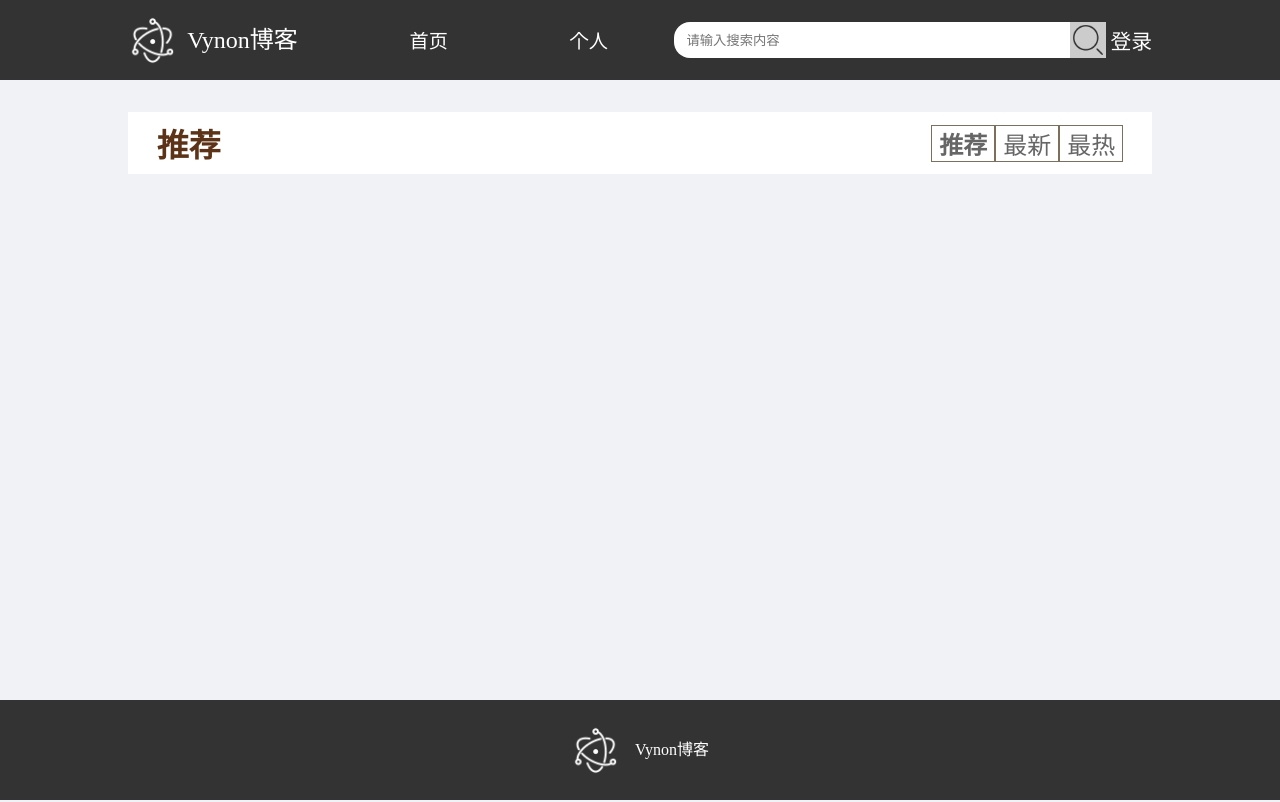
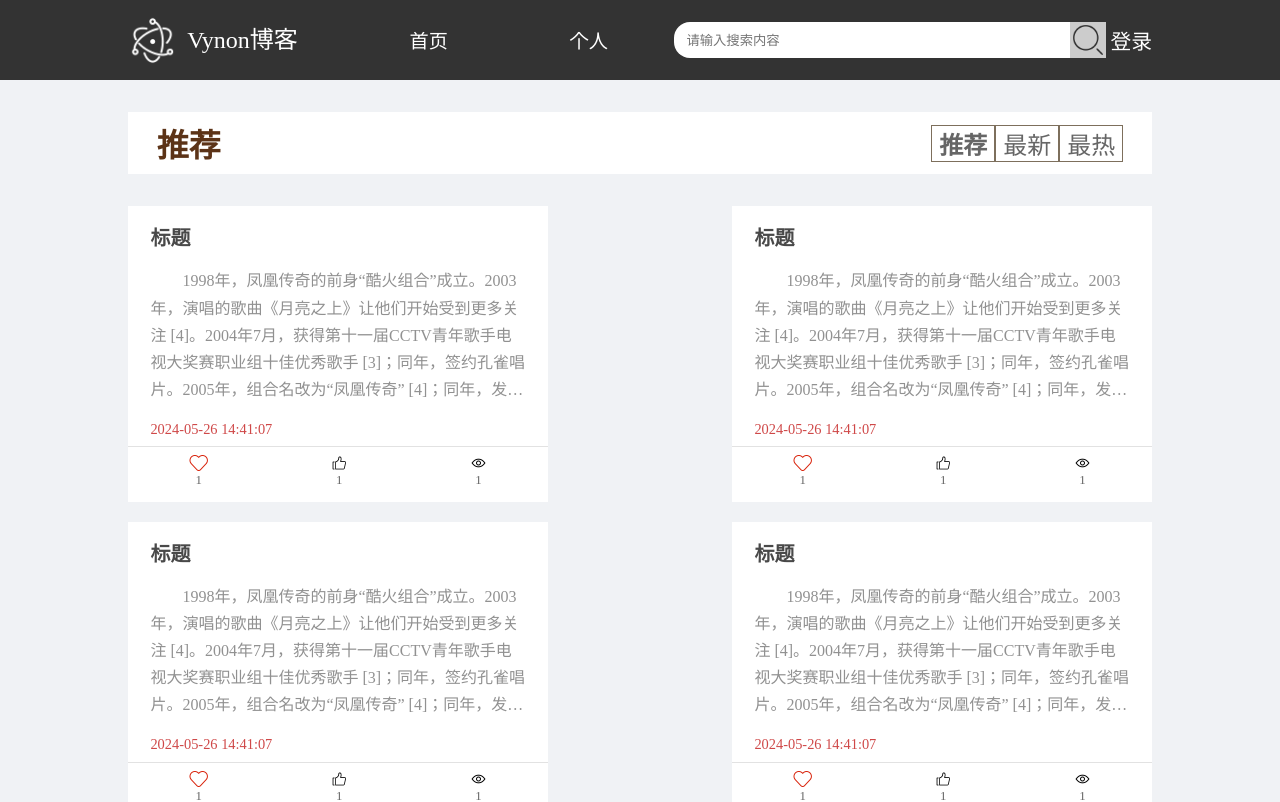
Before and after one commit to NanluQingshi/VynoBlog, a Vue app: page /home in a window 1280 px wide. Shown: the top 802 px of the page. Built offline with nearby package versions, Linux system fonts and the light colour scheme.

Commit message:
封装首页博客组件

```diff
--- /dev/null
+++ b/src/components/BlogCon.vue
@@ -0,0 +1,146 @@
+<!--
+ * @Author: nlqs
+ * @Date: 2024-05-26 13:57:31
+ * @Description: 博客组件
+-->
+
+<script setup>
+import { ref } from 'vue'
+
+// 是否收藏
+const isCollect = ref(true)
+// 是否点赞
+const isLike = ref(false)
+
+// TODO: 获取博客详情
+const getDetail = () => {}
+</script>
+
+<template>
+  <div class="blog">
+    <div
+      class="content"
+      @click="getDetail"
+    >
+      <div class="title">标题</div>
+      <div class="text">1998年，凤凰传奇的前身“酷火组合”成立。2003年，演唱的歌曲《月亮之上》让他们开始受到更多关注 [4]。2004年7月，获得第十一届CCTV青年歌手电视大奖赛职业组十佳优秀歌手 [3]；同年，签约孔雀唱片。2005年，组合名改为“凤凰传奇” [4]；同年，发行组合的首张专辑《月亮之上》 [109-110]；此外，还获得了中央电视台综艺频道选秀节目《星光大道》的年度亚军，而他们的演艺之路也正式开启 [4-5]。2008年，首次参加中央电视台春节联欢晚会，而他们也先后十次登上了央视春晚舞台。2009年，进入二炮文工团 [6]；同年，凭借专辑《最炫民族风》获得第11届CCTV-MTV音乐盛典“内地年度最佳组合”奖。
+        2010年，举办组合出道后的首场演唱会 [123]；同年，他们演唱的歌曲《荷塘月色》获得广东省第八届精神文明建设“五个一工程”奖。2012年，发行组合的首张舞曲专辑《舞动奇迹》，其中歌曲《最炫民族风》成为首支被美国NBA篮球比赛作为暖场音乐使用的华语歌曲 [139]。2013年，登上福布斯中国名人榜，位列第71名 [150-151]；同年，凭借歌曲《自由自在》入围第14届华鼎奖全球音乐满意度调查颁奖盛典最受欢迎组合 [158]。2016年，推出专辑《远方的远方还是远方》。2019年，参加庆祝新中国成立七十周年“江山如画”国庆音乐会 [180]。2023年，在中央广播电视总台中秋晚会上演唱歌曲《过山》。</div>
+      <div class="pub-time">2024-05-26 14:41:07</div>
+    </div>
+    <div class="iconitem">
+      <ul>
+        <li>
+          <i
+            class="iconfont icon-shoucang"
+            @click="doCollect"
+            :class="isCollect ? 'active' : ''"
+          ></i>
+          <p>1</p>
+        </li>
+        <li>
+          <i
+            class="iconfont icon-dianzan"
+            @click="doCollect"
+            :class="isLike ? 'active' : ''"
+          ></i>
+          <p>1</p>
+        </li>
+        <li>
+          <i class="iconfont icon-icon-"></i>
+          <p>1</p>
+        </li>
+      </ul>
+    </div>
+  </div>
+</template>
+
+<style lang="less" scoped>
+.active {
+  color: #d81e06;
+}
+
+.blog {
+  display: flex;
+  flex-direction: column;
+  justify-content: space-between;
+  padding-top: 1rem;
+  width: 26.25rem;
+  height: 18.5rem;
+  background-color: #fff;
+  cursor: pointer;
+  transition: .8s;
+
+  &:hover {
+    width: 28rem;
+    height: 20rem;
+    box-shadow: 0 0 10px 10px rgba(51, 51, 51, 0.25);
+  }
+
+  .content {
+    // display: flex;
+    // align-items: space-between;
+    width: 100%;
+    padding: 0 1.4rem;
+
+    .title {
+      width: 100%;
+      margin-bottom: 1rem;
+      color: #494949;
+      font-weight: 800;
+      font-size: 1.25rem;
+      // 文本不换行
+      white-space: nowrap;
+      overflow: hidden;
+      // 文本过长用省略号代替
+      text-overflow: ellipsis;
+    }
+
+    .text {
+      // 使用弹性盒子，仅用于支持基于 WebKit 的浏览器（比如 Safari 和旧版本的 Chrome）。
+      display: -webkit-box;
+      // 文本最多显示 5 行
+      -webkit-line-clamp: 5;
+      // 文本按垂直方向排列
+      -webkit-box-orient: vertical;
+      margin-bottom: 1.1rem;
+      width: 100%;
+      color: #919191;
+      line-height: 1.7rem;
+      // 超出部分显示省略号
+      overflow: hidden;
+      text-overflow: ellipsis;
+      text-indent: 2em;
+    }
+
+    .pub-time {
+      color: #cf4848;
+      font-size: 0.9rem;
+    }
+  }
+
+  .iconitem {
+    width: 100%;
+    height: 3.5rem;
+    // background-color: #ccc;
+    border-top: 1px solid rgb(226, 226, 226);
+    font-size: 1rem;
+
+    ul {
+      display: flex;
+      justify-content: space-around;
+      align-items: center;
+
+      li {
+        padding: 0.5rem 0;
+        height: 3.5rem;
+        text-align: center;
+
+        p {
+          color: #666;
+          font-size: 0.8rem;
+        }
+      }
+    }
+  }
+}
+</style>
--- a/src/main.js
+++ b/src/main.js
@@ -10,6 +10,8 @@ import store from './store'
 
 // 引入初始化样式文件
 import '@/styles/common.css'
+// 引入 icon
+import '@/assets/css/iconfont.css'
 
 
 createApp(App).use(store).use(router).mount('#app')
--- a/src/views/home/Home.vue
+++ b/src/views/home/Home.vue
@@ -5,11 +5,13 @@
 -->
 <script setup>
 import HomeNav from "./components/HomeNav.vue"
+import HomeList from "./components/HomeList.vue"
 
 </script>
 
 <template>
   <HomeNav></HomeNav>
+  <HomeList></HomeList>
 </template>
 
 <style scoped lang="less">
--- /dev/null
+++ b/src/views/home/components/HomeList.vue
@@ -0,0 +1,37 @@
+<!--
+ * @Author: nlqs
+ * @Date: 2024-05-26 12:52:58
+ * @Description:
+-->
+<script setup>
+import BlogCon from '@/components/BlogCon.vue'
+
+</script>
+
+<template>
+  <div class="list">
+    <ul>
+      <li v-for="item in 10" :key="item">
+        <BlogCon></BlogCon>
+      </li>
+    </ul>
+  </div>
+</template>
+
+<style lang="less" scoped>
+.list {
+  margin: 0 auto;
+  width: 80%;
+
+  ul {
+    display: flex;
+    justify-content: space-between;
+    flex-wrap: wrap;
+
+    li {
+      margin-bottom: 1.2rem;
+    }
+  }
+}
+
+</style>
--- a/src/views/layout/components/LayoutFooter.vue
+++ b/src/views/layout/components/LayoutFooter.vue
@@ -10,11 +10,12 @@
 
 <style lang="less" scoped>
 .footer {
-  position: absolute;
-  bottom: 0;
+  // position: absolute;
+  // bottom: 0;
   display: flex;
   justify-content: center;
   align-items: center;
+  margin-top: 4rem;
   width: 100%;
   height: 6.25rem;
   background-color: #333;
```
